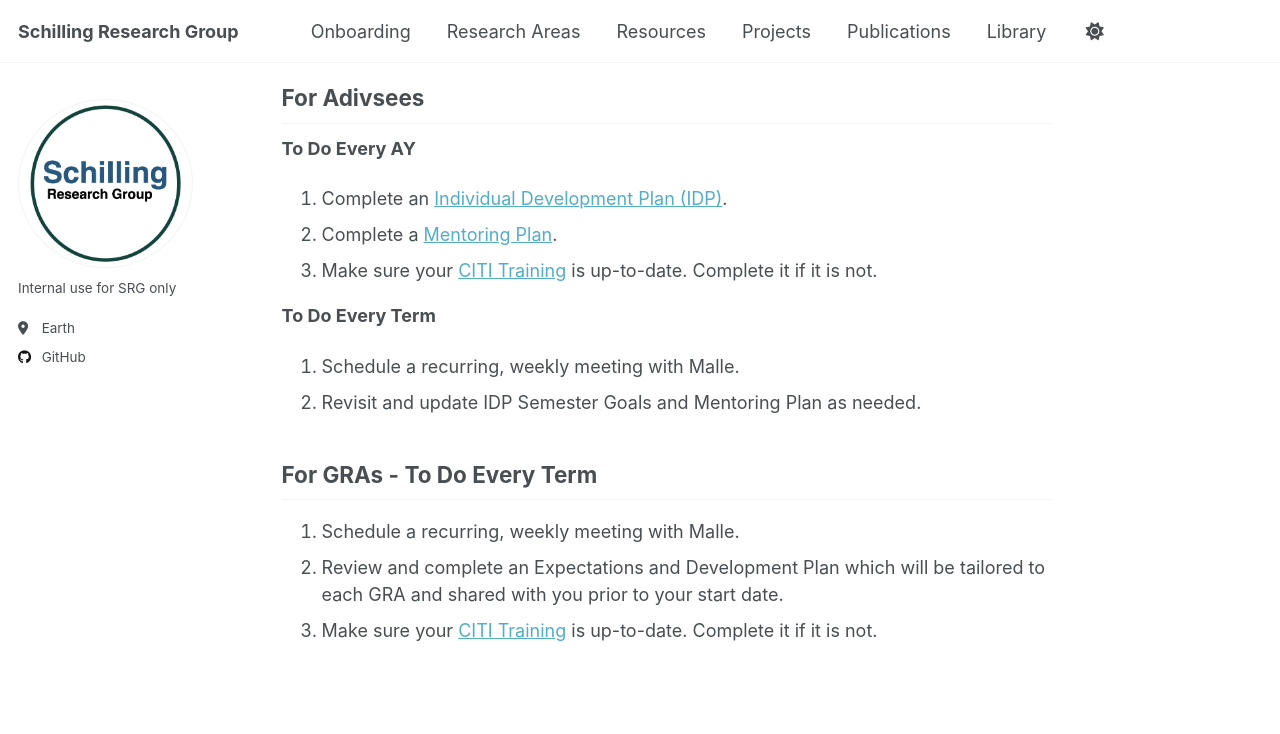
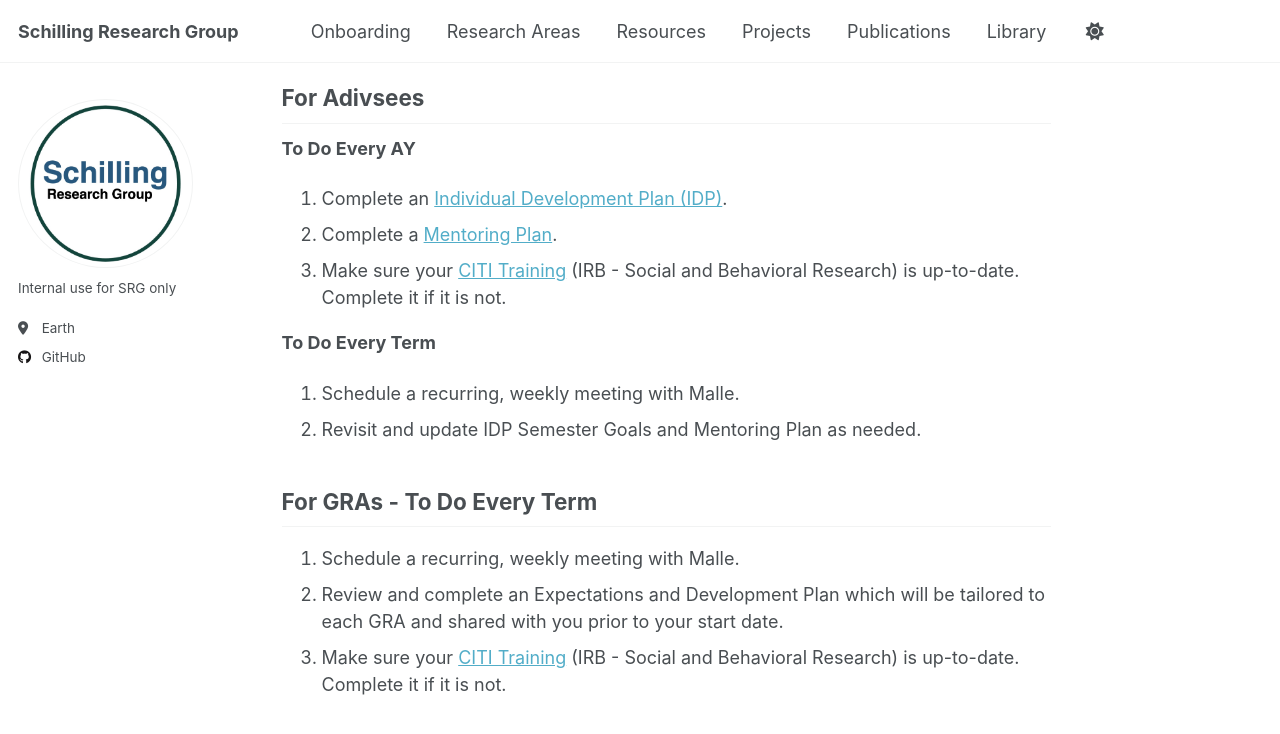
Before and after one commit to schillingmr/schilling-rg, a Jekyll site: the page built from _pages/onboarding.md, in a window 1280 px wide and 900 px high, scrolled down 568 px. Shown: the top 734 px of the window. Built offline with Jekyll 4.4.1, drawn with Linux system fonts in a browser that asks for light colours.

Commit message:
Update onboarding.md

```diff
--- a/_pages/onboarding.md
+++ b/_pages/onboarding.md
@@ -18,7 +18,7 @@ Use this page to locate what you should do to acquant yourself with Schilling Re
 **To Do Every AY**
 1. Complete an [Individual Development Plan (IDP)](https://docs.google.com/document/d/1gr-A5_40tGyHHtqfoiS-0SmhuBy0hbFnwKzvamITjgU/edit?usp=sharing).
 2. Complete a [Mentoring Plan](https://docs.google.com/document/d/1lVPOhaGQ7zV01xwUOo_bu2AJRiZPzDBlRiUjcAO7XMQ/edit?usp=sharing).
-3. Make sure your [CITI Training](https://researchcompliance.asu.edu/human-subjects/training/) is up-to-date. Complete it if it is not.
+3. Make sure your [CITI Training](https://researchcompliance.asu.edu/human-subjects/training/) (IRB - Social and Behavioral Research) is up-to-date. Complete it if it is not.
 
 **To Do Every Term**
 1. Schedule a recurring, weekly meeting with Malle.
@@ -27,4 +27,4 @@ Use this page to locate what you should do to acquant yourself with Schilling Re
 ## **For GRAs - To Do Every Term**
 1. Schedule a recurring, weekly meeting with Malle.
 2. Review and complete an Expectations and Development Plan which will be tailored to each GRA and shared with you prior to your start date.
-3. Make sure your [CITI Training](https://researchcompliance.asu.edu/human-subjects/training/) is up-to-date. Complete it if it is not.
+3. Make sure your [CITI Training](https://researchcompliance.asu.edu/human-subjects/training/) (IRB - Social and Behavioral Research) is up-to-date. Complete it if it is not.
```
